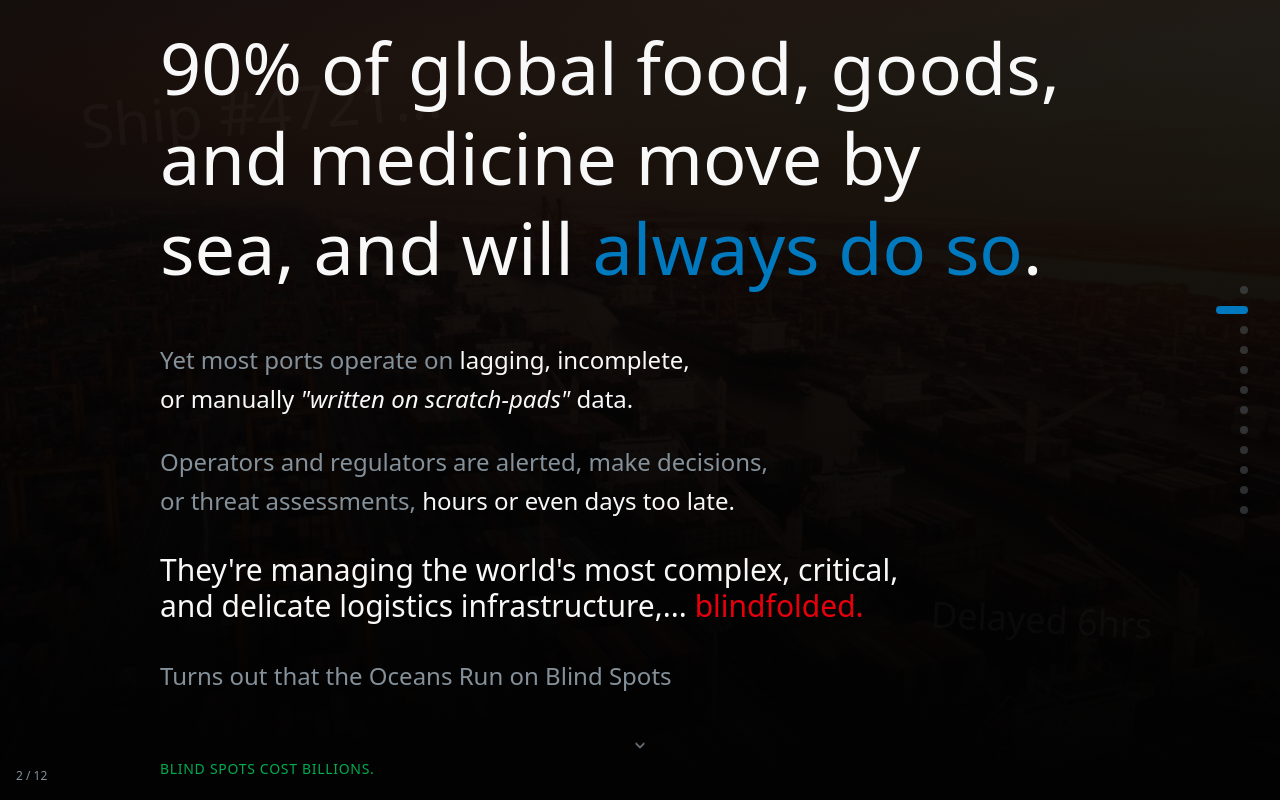
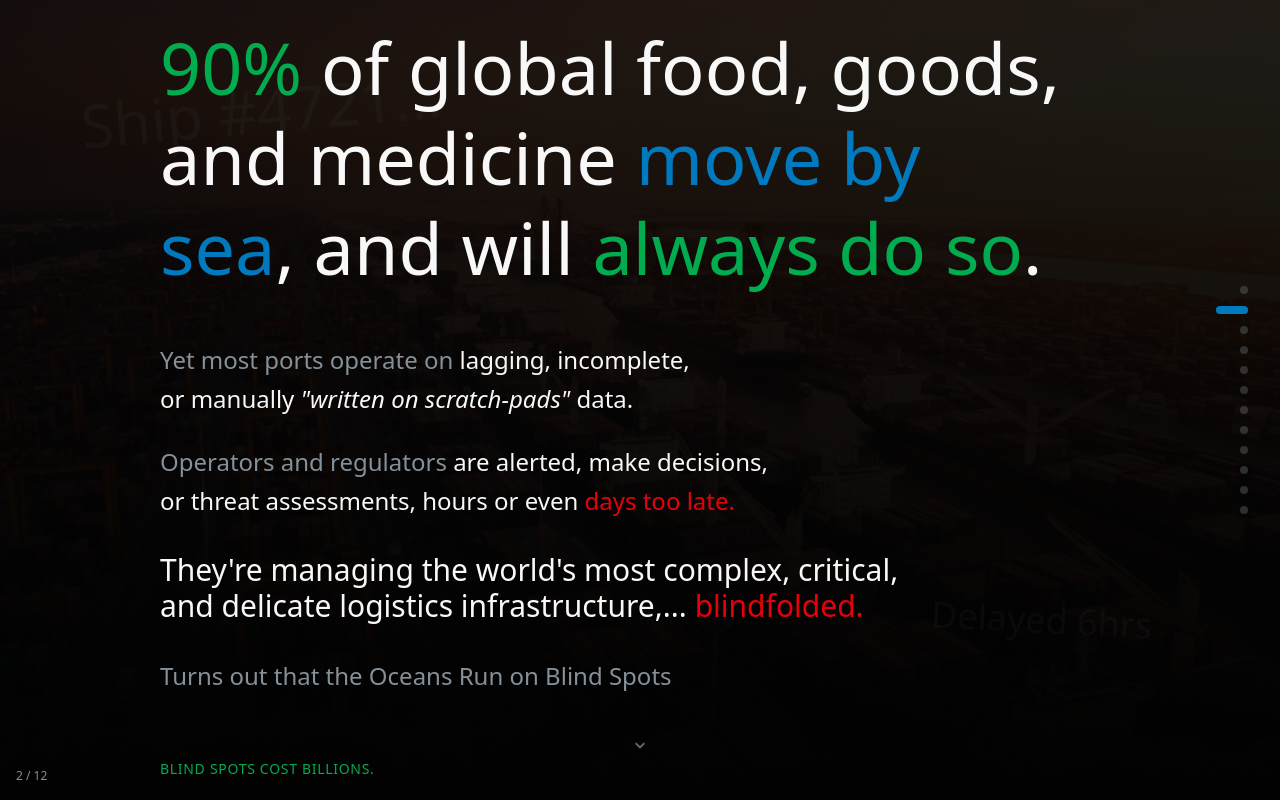
Before and after one commit to tobieapb/marnexii-pitch-deck, a Next.js app: page / in a window 1280 px wide. Both pictures are taken after a click on the button 1244 px from the left and 310 px from the top of the page. Built offline with nearby package versions, Linux system fonts and the light colour scheme.

Commit message:
Add color emphasis to slide 2 title and delay statement
🤖 Generated with [Claude Code](https://claude.com/claude-code)

Co-Authored-By: Claude <noreply@anthropic.com>

```diff
--- a/components/slides/problem-slide.tsx
+++ b/components/slides/problem-slide.tsx
@@ -42,7 +42,7 @@ export function ProblemSlide({ isActive }: ProblemSlideProps) {
         className={`relative z-10 max-w-5xl mx-auto px-4 md:px-8 transition-all duration-1000 delay-200 ${mounted ? "opacity-100 translate-y-0" : "opacity-0 translate-y-8"}`}
       >
         <h2 className="text-3xl sm:text-4xl md:text-7xl font-light mb-6 md:mb-12 text-balance leading-tight">
-          90% of global food, goods, and medicine move by sea, and will <span className="text-primary">always do so</span>.
+          <span className="text-accent">90%</span> of global food, goods, and medicine <span className="text-primary">move by sea</span>, and will <span className="text-accent">always do so</span>.
         </h2>
 
         <div className="space-y-4 md:space-y-6 text-base sm:text-lg md:text-2xl text-muted-foreground leading-relaxed">
@@ -53,7 +53,7 @@ export function ProblemSlide({ isActive }: ProblemSlideProps) {
             </span>
           </p>
           <p className="text-balance">
-            Operators and regulators are alerted, make decisions, or threat assessments, <span className="text-foreground">hours or even days too late.</span>
+            <span className="text-muted-foreground">Operators and regulators</span> <span className="text-foreground">are alerted, make decisions, or threat assessments, hours or even</span> <span className="text-destructive">days too late.</span>
           </p>
           <p className="text-balance mt-6 md:mt-8 text-xl sm:text-2xl md:text-3xl text-foreground">
             They're managing the world's most complex, critical, and delicate logistics infrastructure,... <span className="text-destructive">blindfolded.</span>
```
